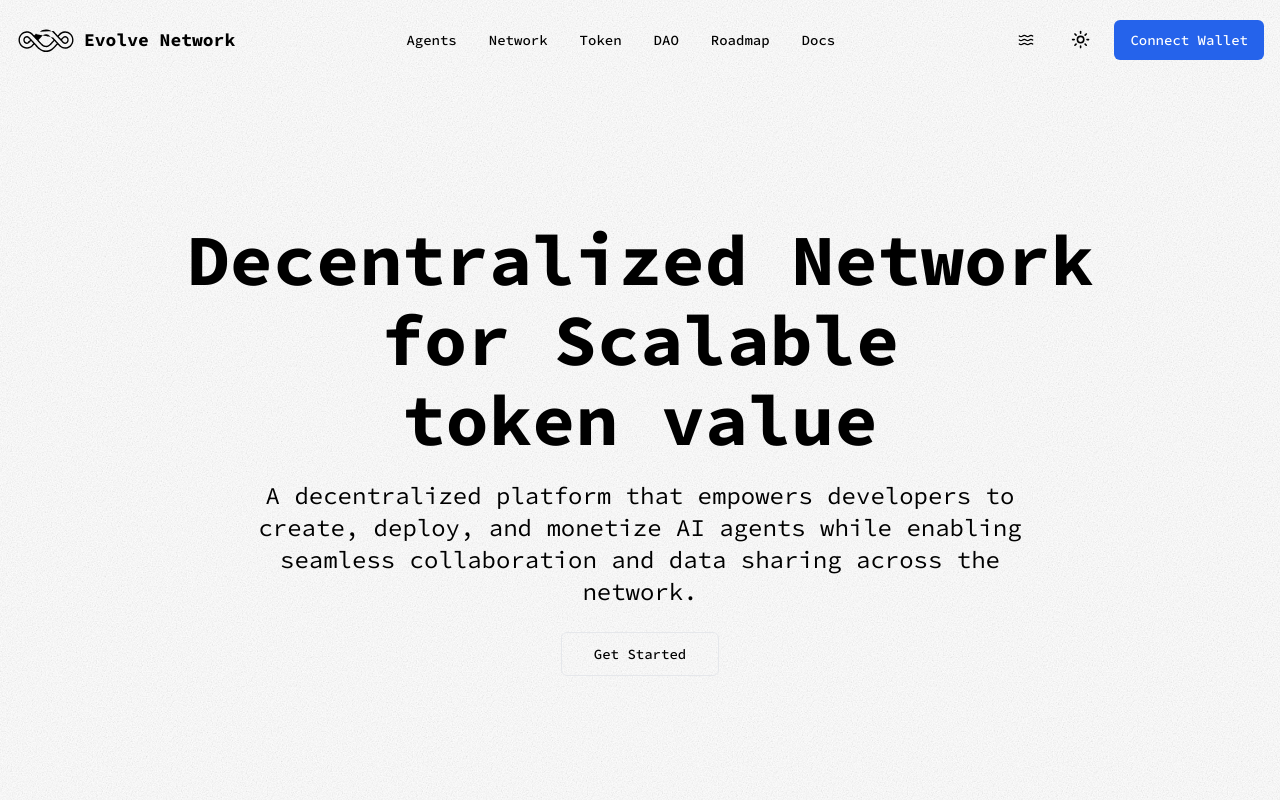
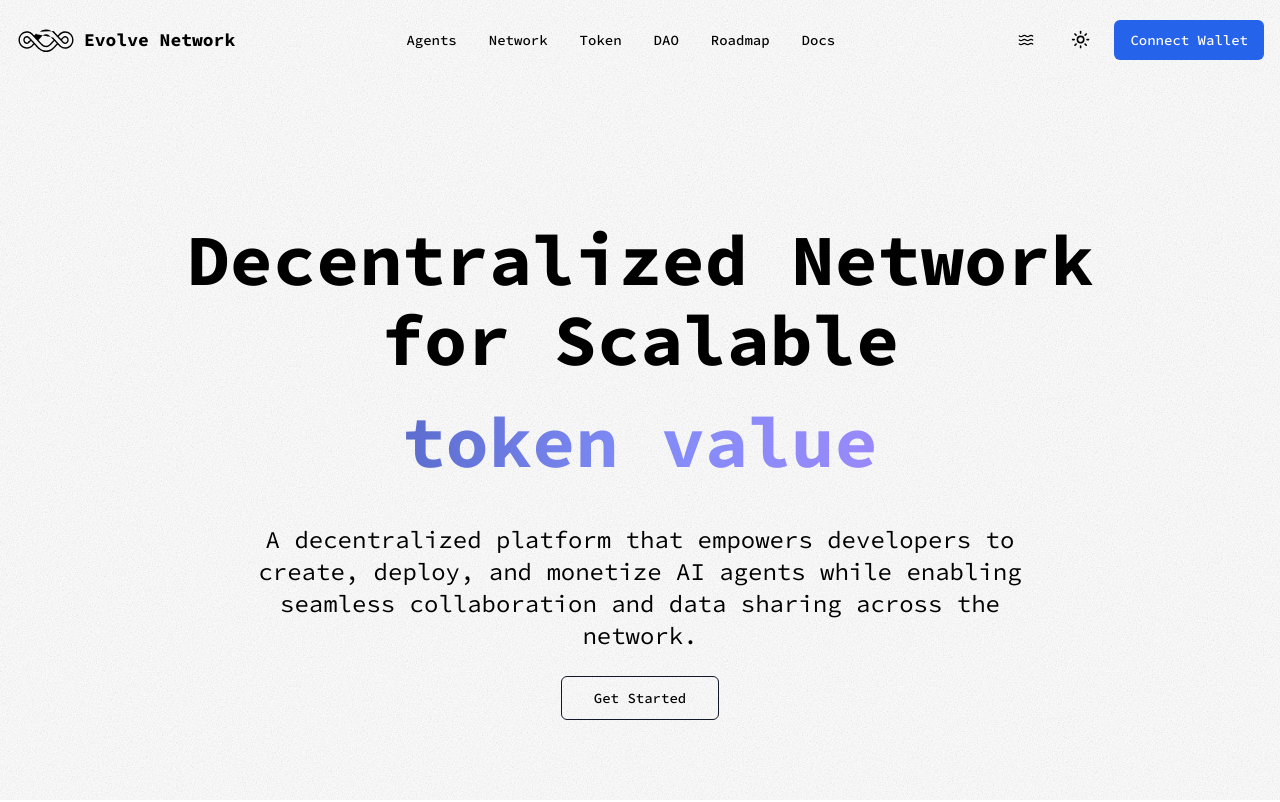
Before and after one commit to adam7rans/evolve-redesign, a Next.js app: page /homepage in a window 1280 px wide. Shown: the top 802 px of the page. Built offline with nearby package versions, Linux system fonts and the light colour scheme.

Commit message:
I fixed some styles

```diff
--- a/src/app/homepage/page.tsx
+++ b/src/app/homepage/page.tsx
@@ -19,7 +19,7 @@ export default function HomePage() {
           <span>for Scalable</span>
           <RotatingText
             words={rotatingWords}
-            className="text-primary"
+            className="bg-gradient-to-r from-blue-900 via-indigo-400 to-purple-400 bg-clip-text text-transparent"
           />
         </h1>
         <p className="text-2xl text-muted-foreground max-w-3xl mx-auto">
--- a/src/components/ui/button.tsx
+++ b/src/components/ui/button.tsx
@@ -8,15 +8,15 @@ const buttonVariants = cva(
   {
     variants: {
       variant: {
-        default: "bg-primary text-primary-foreground hover:bg-primary/90",
+        default: "bg-primary text-primary-foreground hover:bg-primary/90 dark:bg-primary dark:text-primary-foreground dark:hover:bg-primary/80",
         destructive:
-          "bg-destructive text-destructive-foreground hover:bg-destructive/90",
+          "bg-destructive text-destructive-foreground hover:bg-destructive/90 dark:bg-destructive dark:text-destructive-foreground dark:hover:bg-destructive/80",
         outline:
-          "border border-input bg-background hover:bg-accent hover:text-accent-foreground",
+          "border border-gray-900 bg-background hover:bg-accent hover:text-accent-foreground dark:border-white dark:bg-background dark:hover:bg-accent dark:hover:text-accent-foreground",
         secondary:
-          "bg-secondary text-secondary-foreground hover:bg-secondary/80",
-        ghost: "hover:bg-accent hover:text-accent-foreground",
-        link: "text-primary underline-offset-4 hover:underline",
+          "bg-secondary text-secondary-foreground hover:bg-secondary/80 dark:bg-secondary dark:text-secondary-foreground dark:hover:bg-secondary/70",
+        ghost: "hover:bg-accent hover:text-accent-foreground dark:hover:bg-accent dark:hover:text-accent-foreground",
+        link: "text-primary underline-offset-4 hover:underline dark:text-primary",
       },
       size: {
         default: "h-10 px-4 py-2",
--- a/src/components/ui/rotating-text.tsx
+++ b/src/components/ui/rotating-text.tsx
@@ -20,7 +20,7 @@ export function RotatingText({ words, interval = 2000, className = '' }: Rotatin
   }, [interval, words.length])
 
   return (
-    <span className={`inline-block transition-opacity duration-500 ${className}`}>
+    <span className={`inline-block transition-opacity duration-500 leading-normal py-1 ${className}`}>
       {words[currentIndex]}
     </span>
   )
```
